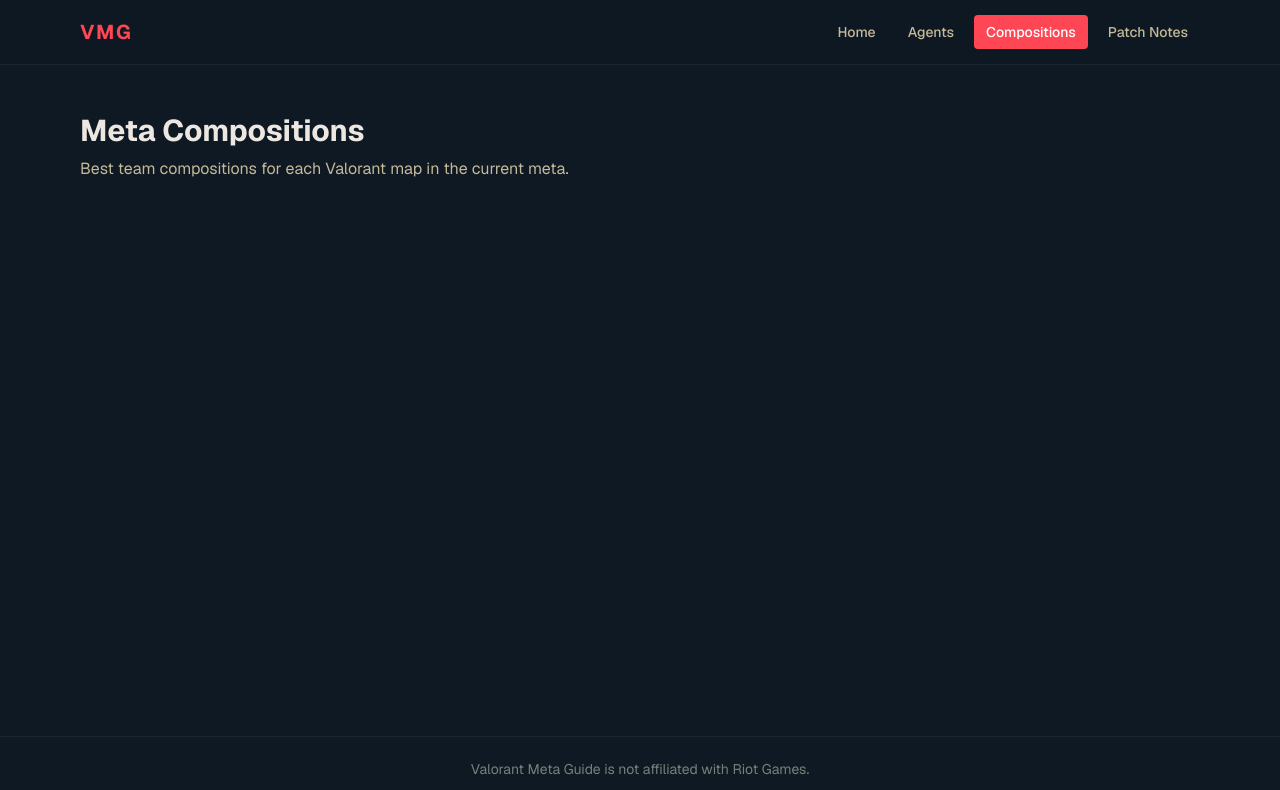
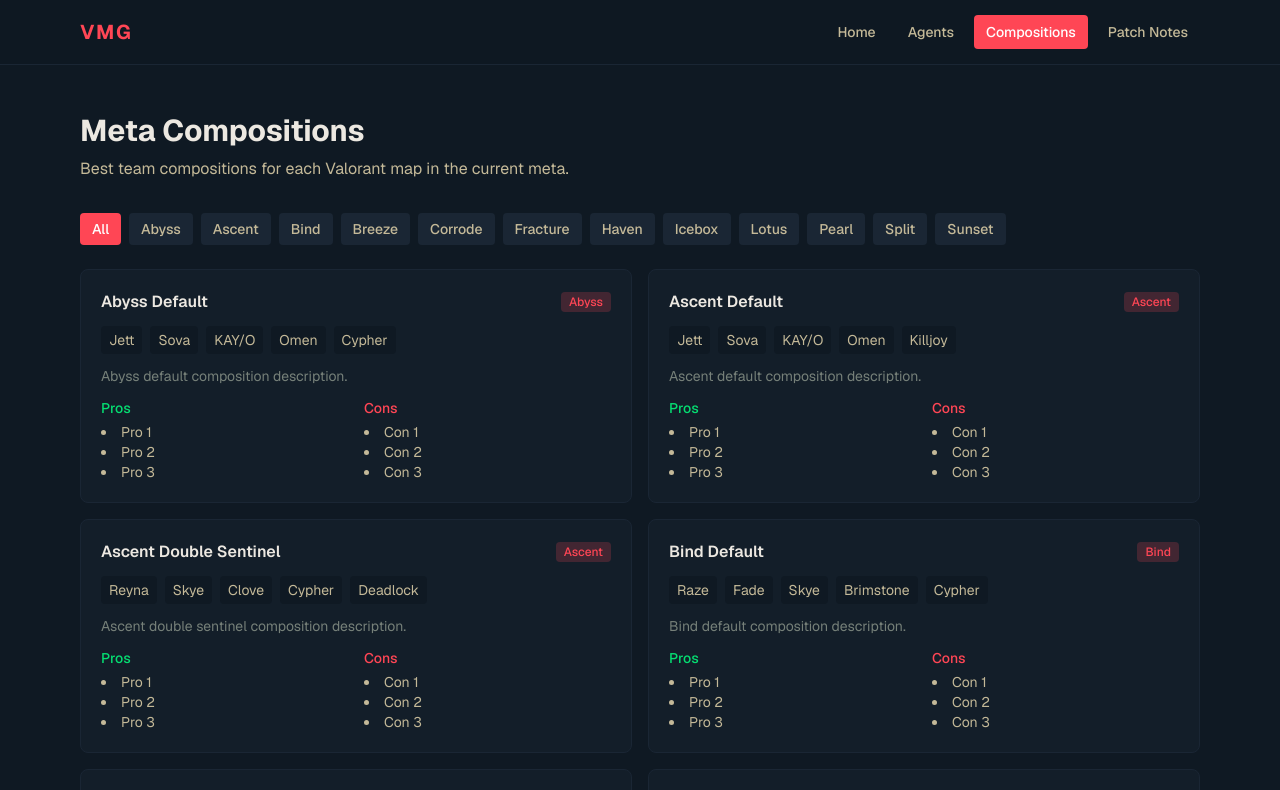
Before and after one commit to orionmeng/vmg, a Next.js app: page /compositions in a window 1280 px wide. Shown: the top 790 px of the page. Built offline with nearby package versions, Linux system fonts and the light colour scheme.

Commit message:
implemented compositions page

```diff
--- /dev/null
+++ b/app/components/CompositionList.tsx
@@ -0,0 +1,41 @@
+"use client";
+
+import { useState } from "react";
+import type { Composition } from "@/app/lib/types";
+import CompositionCard from "./CompositionCard";
+
+export default function CompositionList({ compositions }: { compositions: Composition[] }) {
+  const maps = Array.from(new Set(compositions.map((c) => c.map))).sort();
+  const [mapFilter, setMapFilter] = useState<string>("All");
+
+  const filtered =
+    mapFilter === "All"
+      ? compositions
+      : compositions.filter((c) => c.map === mapFilter);
+
+  return (
+    <div>
+      <div className="mb-6 flex flex-wrap gap-2">
+        {["All", ...maps].map((map) => (
+          <button
+            key={map}
+            onClick={() => setMapFilter(map)}
+            className={`rounded px-3 py-1.5 text-sm font-medium transition-colors ${
+              mapFilter === map
+                ? "bg-val-red text-white"
+                : "bg-val-teal-light text-val-cream-dark hover:text-val-cream"
+            }`}
+          >
+            {map}
+          </button>
+        ))}
+      </div>
+
+      <div className="grid gap-4 md:grid-cols-2">
+        {filtered.map((comp) => (
+          <CompositionCard key={comp.id} comp={comp} />
+        ))}
+      </div>
+    </div>
+  );
+}
--- a/app/compositions/page.tsx
+++ b/app/compositions/page.tsx
@@ -1,4 +1,7 @@
 import type { Metadata } from "next";
+import PageHeader from "@/app/components/PageHeader";
+import CompositionList from "@/app/components/CompositionList";
+import { compositions } from "@/app/lib/compositions-data";
 
 export const metadata: Metadata = {
   title: "Meta Compositions",
@@ -9,10 +12,11 @@
 export default function CompositionsPage() {
   return (
     <div className="mx-auto max-w-6xl px-4 py-12">
-      <h1 className="mb-2 text-3xl font-bold">Meta Compositions</h1>
-      <p className="text-val-cream-dark">
-        Best team compositions for each Valorant map in the current meta.
-      </p>
+      <PageHeader
+        title="Meta Compositions"
+        description="Best team compositions for each Valorant map in the current meta."
+      />
+      <CompositionList compositions={compositions} />
     </div>
   );
 }
--- a/app/lib/agents-data.ts
+++ b/app/lib/agents-data.ts
@@ -2,7 +2,7 @@
 
 export const agents: Agent[] = [
   // S Tier
-  { id: "wayley", name: "Wayley", role: "Duelist", tier: "S", description: "" },
+  { id: "waylay", name: "Waylay", role: "Duelist", tier: "S", description: "" },
   { id: "neon", name: "Neon", role: "Duelist", tier: "S", description: "" },
   { id: "sova", name: "Sova", role: "Initiator", tier: "S", description: "" },
   { id: "jett", name: "Jett", role: "Duelist", tier: "S", description: "" },
--- /dev/null
+++ b/app/lib/compositions-data.ts
@@ -0,0 +1,180 @@
+import type { Composition } from "./types";
+
+export const compositions: Composition[] = [
+  // Abyss
+  {
+    id: "abyss-default",
+    name: "Abyss Default",
+    map: "Abyss",
+    agents: ["Jett", "Sova", "KAY/O", "Omen", "Cypher"],
+    description: "Abyss default composition description.",
+    pros: ["Pro 1", "Pro 2", "Pro 3"],
+    cons: ["Con 1", "Con 2", "Con 3"],
+  },
+
+  // Ascent
+  {
+    id: "ascent-default",
+    name: "Ascent Default",
+    map: "Ascent",
+    agents: ["Jett", "Sova", "KAY/O", "Omen", "Killjoy"],
+    description: "Ascent default composition description.",
+    pros: ["Pro 1", "Pro 2", "Pro 3"],
+    cons: ["Con 1", "Con 2", "Con 3"],
+  },
+  {
+    id: "ascent-double-sentinel",
+    name: "Ascent Double Sentinel",
+    map: "Ascent",
+    agents: ["Reyna", "Skye", "Clove", "Cypher", "Deadlock"],
+    description: "Ascent double sentinel composition description.",
+    pros: ["Pro 1", "Pro 2", "Pro 3"],
+    cons: ["Con 1", "Con 2", "Con 3"],
+  },
+
+  // Bind
+  {
+    id: "bind-default",
+    name: "Bind Default",
+    map: "Bind",
+    agents: ["Raze", "Fade", "Skye", "Brimstone", "Cypher"],
+    description: "Bind default composition description.",
+    pros: ["Pro 1", "Pro 2", "Pro 3"],
+    cons: ["Con 1", "Con 2", "Con 3"],
+  },
+  {
+    id: "bind-double-controller",
+    name: "Bind Double Controller",
+    map: "Bind",
+    agents: ["Raze", "Fade", "Gekko", "Brimstone", "Viper"],
+    description: "Bind double controller composition description.",
+    pros: ["Pro 1", "Pro 2", "Pro 3"],
+    cons: ["Con 1", "Con 2", "Con 3"],
+  },
+
+  // Breeze
+  {
+    id: "breeze-default",
+    name: "Breeze Default",
+    map: "Breeze",
+    agents: ["Jett", "Yoru", "Sova", "Omen", "Cypher"],
+    description: "Breeze default composition description.",
+    pros: ["Pro 1", "Pro 2", "Pro 3"],
+    cons: ["Con 1", "Con 2", "Con 3"],
+  },
+
+  // Corrode
+  {
+    id: "corrode-default",
+    name: "Corrode Default",
+    map: "Corrode",
+    agents: ["Waylay", "Sova", "KAY/O", "Omen", "Vyse"],
+    description: "Corrode default composition description.",
+    pros: ["Pro 1", "Pro 2", "Pro 3"],
+    cons: ["Con 1", "Con 2", "Con 3"],
+  },
+  {
+    id: "corrode-double-controller",
+    name: "Corrode Double Controller",
+    map: "Corrode",
+    agents: ["Waylay", "Sova", "Skye", "Omen", "Viper"],
+    description: "Corrode double controller composition description.",
+    pros: ["Pro 1", "Pro 2", "Pro 3"],
+    cons: ["Con 1", "Con 2", "Con 3"],
+  },
+
+  // Fracture
+  {
+    id: "fracture-default",
+    name: "Fracture Default",
+    map: "Fracture",
+    agents: ["Iso", "Breach", "Cypher", "Brimstone", "Cypher"],
+    description: "Fracture default composition description.",
+    pros: ["Pro 1", "Pro 2", "Pro 3"],
+    cons: ["Con 1", "Con 2", "Con 3"],
+  },
+
+  // Haven
+  {
+    id: "haven-default",
+    name: "Haven Default",
+    map: "Haven",
+    agents: ["Jett", "Sova", "Breach", "Omen", "Cypher"],
+    description: "Haven default composition description.",
+    pros: ["Pro 1", "Pro 2", "Pro 3"],
+    cons: ["Con 1", "Con 2", "Con 3"],
+  },
+
+  // Icebox
+  {
+    id: "icebox-default",
+    name: "Icebox Default",
+    map: "Icebox",
+    agents: ["Jett", "Sova", "KAY/O", "Viper", "Sage"],
+    description: "Icebox default composition description.",
+    pros: ["Pro 1", "Pro 2", "Pro 3"],
+    cons: ["Con 1", "Con 2", "Con 3"],
+  },
+
+  // Lotus
+  {
+    id: "lotus-default",
+    name: "Lotus Default",
+    map: "Lotus",
+    agents: ["Raze", "Fade", "Skye", "Omen", "Deadlock"],
+    description: "Lotus default composition description.",
+    pros: ["Pro 1", "Pro 2", "Pro 3"],
+    cons: ["Con 1", "Con 2", "Con 3"],
+  },
+
+  // Pearl
+  {
+    id: "pearl-default",
+    name: "Pearl Default",
+    map: "Pearl",
+    agents: ["Neon", "Fade", "KAY/O", "Omen", "Vyse"],
+    description: "Pearl default composition description.",
+    pros: ["Pro 1", "Pro 2", "Pro 3"],
+    cons: ["Con 1", "Con 2", "Con 3"],
+  },
+
+  // Split
+  {
+    id: "split-default",
+    name: "Split Default",
+    map: "Split",
+    agents: ["Raze", "Fade", "Skye", "Omen", "Cypher"],
+    description: "Split default composition description.",
+    pros: ["Pro 1", "Pro 2", "Pro 3"],
+    cons: ["Con 1", "Con 2", "Con 3"],
+  },
+  {
+    id: "split-double-controller",
+    name: "Split Double Controller",
+    map: "Split",
+    agents: ["Raze", "Fade", "Gekko", "Omen", "Viper"],
+    description: "Split double controller composition description.",
+    pros: ["Pro 1", "Pro 2", "Pro 3"],
+    cons: ["Con 1", "Con 2", "Con 3"],
+  },
+  {
+    id: "split-double-duelist",
+    name: "Split Double Duelist",
+    map: "Split",
+    agents: ["Jett", "Raze", "Fade", "Omen", "Sage"],
+    description: "Split double duelist composition description.",
+    pros: ["Pro 1", "Pro 2", "Pro 3"],
+    cons: ["Con 1", "Con 2", "Con 3"],
+  },
+
+  // Sunset
+  {
+    id: "sunset-default",
+    name: "Sunset Default",
+    map: "Sunset",
+    agents: ["Raze", "Fade", "Breach", "Omen", "Cypher"],
+    description: "Sunset default composition description.",
+    pros: ["Pro 1", "Pro 2", "Pro 3"],
+    cons: ["Con 1", "Con 2", "Con 3"],
+  },
+];
```
